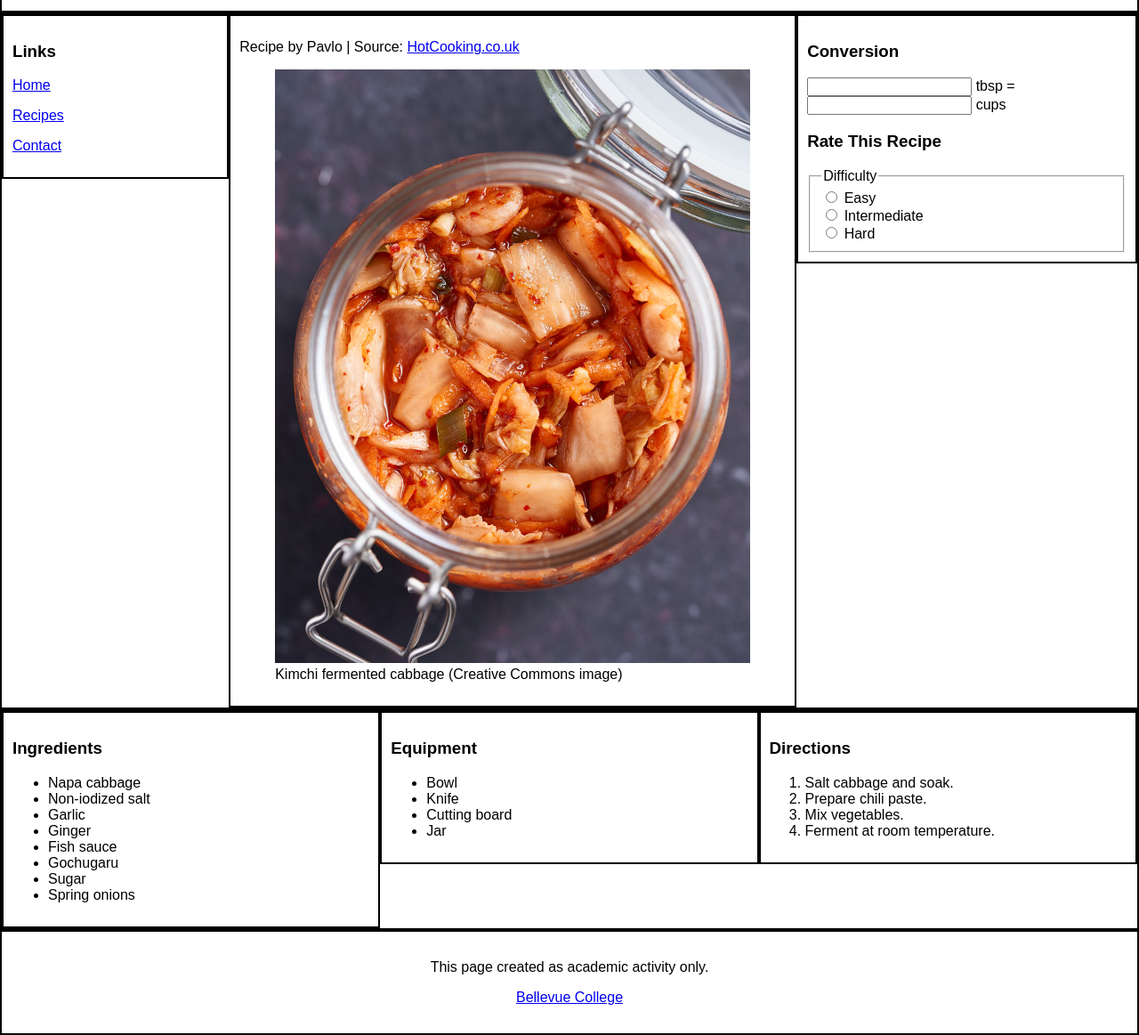
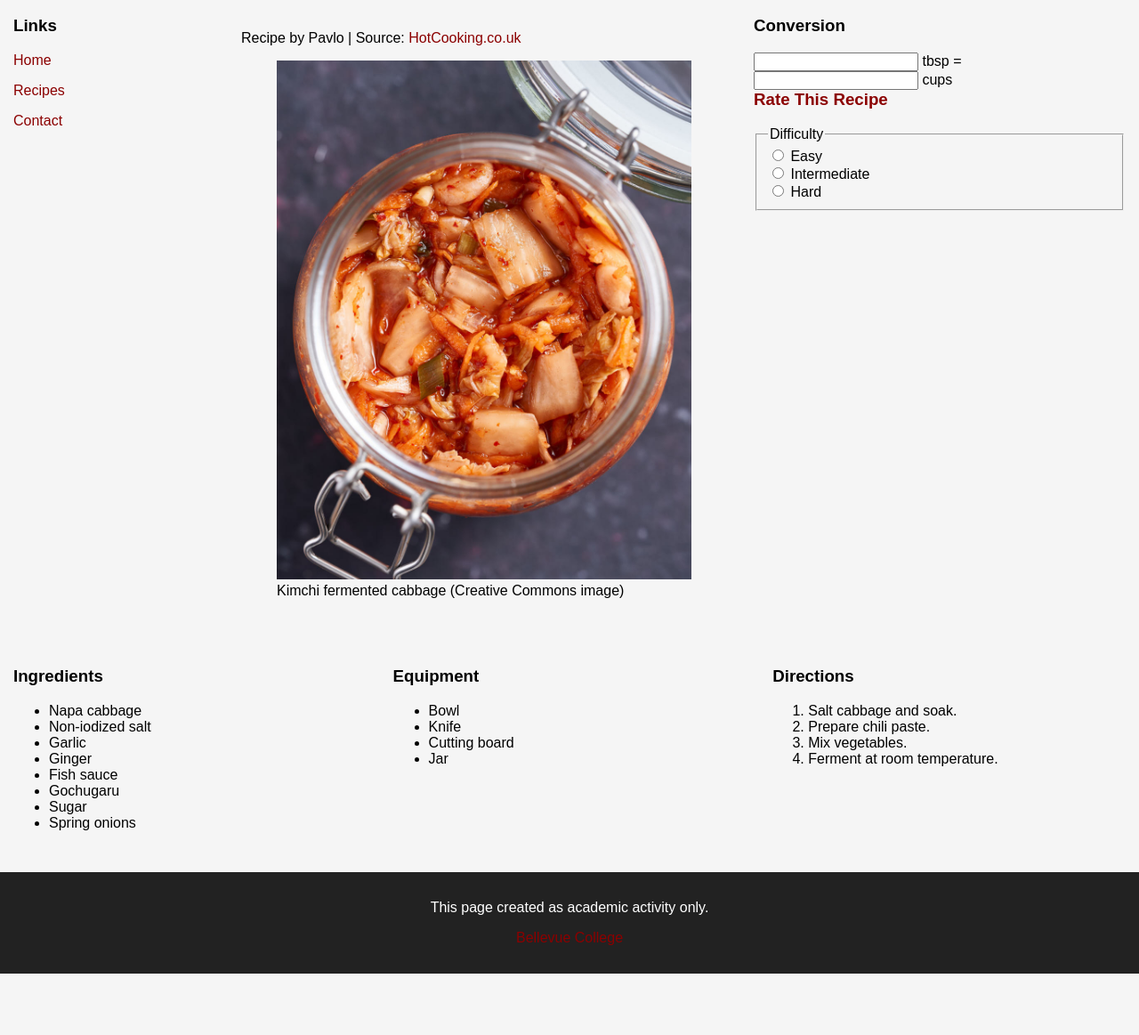
Before and after one commit to PavloKodzhebash/CodingAssignment5, a plain HTML site: page index.html in a window 1280 px wide. Shown: the part 158-1321 px from the top of the page at 89% size. After the commit the page ends 1252 px from the top, so only its background shows below. Drawn offline with Linux system fonts and the light colour scheme.

Commit message:
Refactor CSS for improved styling and layout

```diff
--- a/css/style.css
+++ b/css/style.css
@@ -1,85 +1,83 @@
-/* GLOBAL RESET */
-* {
+
+
+body {
+  margin: 0;
+  font-family: Arial, Helvetica, sans-serif;
+  background-color: #f5f5f5;
+}
+
+
+#header {
+  background-color: #8b0000;
+  color: white;
+  padding: 20px;
+  text-align: center;
+}
+
+
+#row2,
+#row3 {
+  width: 100%;
+  overflow: hidden;
+  padding: 15px 0;
+}
+
+#links,
+#main,
+#tools,
+#ingredients,
+#equipment,
+#directions {
+  float: left;
+  padding: 15px;
   box-sizing: border-box;
 }
 
-/* BODY */
-body {
-  font-family: Arial, sans-serif;
-  margin: 0;
-  padding: 0;
-}
-
-/* HEADER */
-#header {
-  width: 100%;
-  padding: 20px;
-  border: 2px solid black;
-  text-align: center;
-}
-
-/* ROW 2 */
-#row2 {
-  width: 100%;
-  overflow: hidden;
-  border: 2px solid black;
-}
-
-/* ROW 2 COLUMNS */
 #links {
   width: 20%;
-  float: left;
-  padding: 10px;
-  border: 2px solid black;
 }
 
 #main {
-  width: 50%;
-  float: left;
-  padding: 10px;
-  border: 2px solid black;
+  width: 45%;
 }
 
 #tools {
-  width: 30%;
-  float: left;
-  padding: 10px;
-  border: 2px solid black;
+  width: 35%;
 }
 
-/* ROW 3 */
-#row3 {
-  width: 100%;
-  overflow: hidden;
-  border: 2px solid black;
+
+#ingredients,
+#equipment,
+#directions {
+  width: 33.33%;
 }
 
-/* ROW 3 COLUMNS */
-#ingredients {
-  width: 33.33%;
-  float: left;
-  padding: 10px;
-  border: 2px solid black;
+
+#footer {
+  background-color: #222;
+  color: white;
+  text-align: center;
+  padding: 15px;
+  clear: both;
 }
 
-#equipment {
-  width: 33.33%;
-  float: left;
-  padding: 10px;
-  border: 2px solid black;
+h1, h2, h3 {
+  margin-top: 0;
 }
 
-#directions {
-  width: 33.33%;
-  float: left;
-  padding: 10px;
-  border: 2px solid black;
+.rate {
+  color: #8b0000;
 }
 
-/* FOOTER */
-#footer {
-  width: 100%;
-  padding: 15px;
-  border: 2px solid black;
-  text-align: center;
+fieldset {
+  margin-bottom: 15px;
 }
+
+a {
+  color: #8b0000;
+  text-decoration: none;
+}
+
+a:hover {
+  text-decoration: underline;
+}
```
